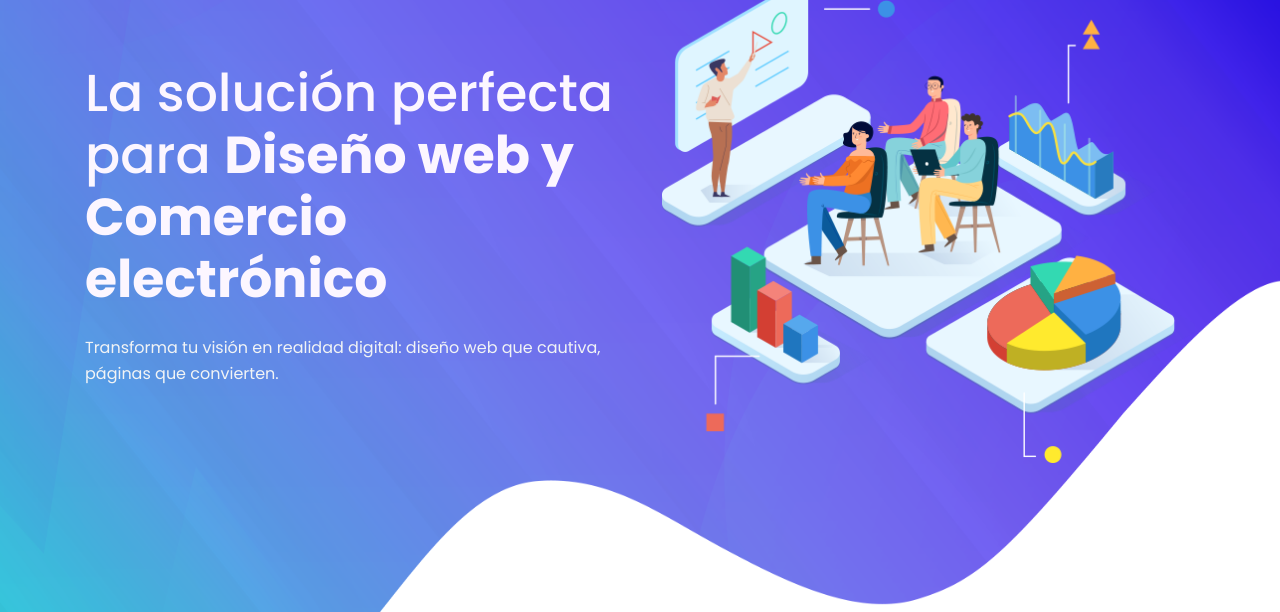
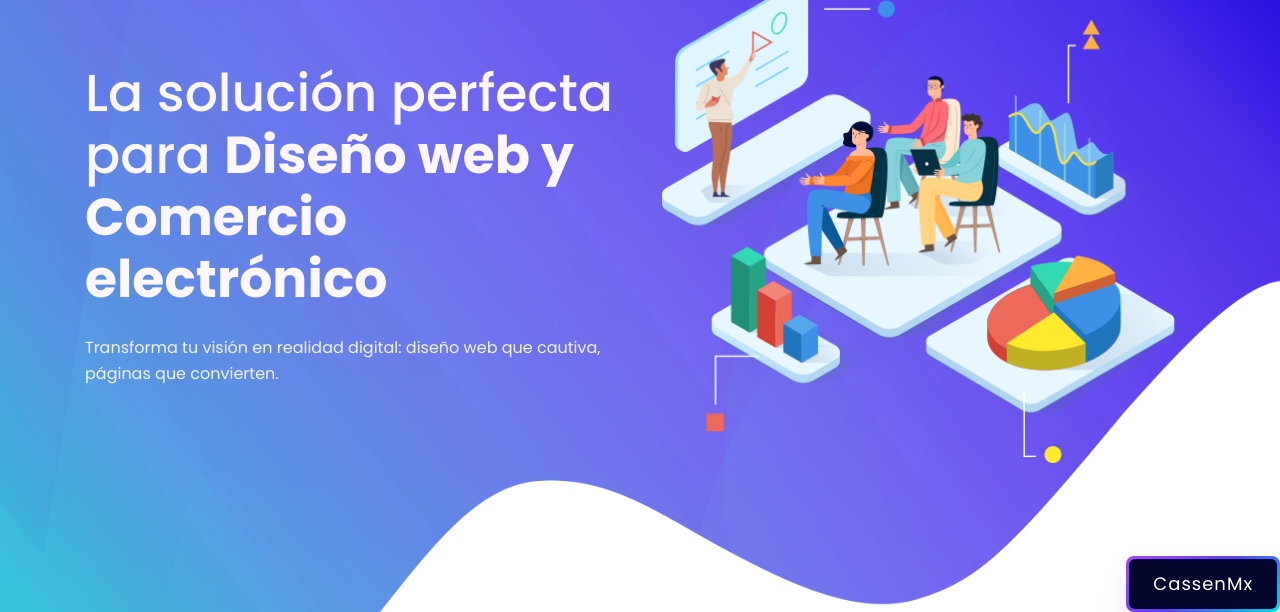
Before and after one commit to JossAdRe/lndgWebEcommerce, a plain HTML site: page LndWebEcommerce/index.html in a window 1280 px wide. Shown: the part 188-800 px from the top of the page. Drawn offline with Linux system fonts and the light colour scheme.

Commit message:
Estilo Boton
Se implemento un boton con un estilo de degradado

```diff
--- /dev/null
+++ b/LndWebEcommerce/assets/css/buton-style.css
@@ -0,0 +1,50 @@
+button {
+    align-items: center;
+    background-image: linear-gradient(144deg,#AF40FF, #5B42F3 50%,#00DDEB);
+    border: 0;
+    border-radius: 8px;
+    box-shadow: rgba(151, 65, 252, 0.2) 0 15px 30px -5px;
+    box-sizing: border-box;
+    color: #FFFFFF;
+    display: flex;
+    font-family: Phantomsans, sans-serif;
+    font-size: 18px;
+    justify-content: center;
+    line-height: 1em;
+    max-width: 100%;
+    min-width: 140px;
+    padding: 3px;
+    text-decoration: none;
+    user-select: none;
+    -webkit-user-select: none;
+    touch-action: manipulation;
+    white-space: nowrap;
+    cursor: pointer;
+    transition: all .3s;
+    position: fixed;
+    bottom: 0;
+    right: 0;
+
+   }
+
+   button:active,
+   button:hover {
+    outline: 0;
+   }
+
+   button span {
+    background-color: rgb(5, 6, 45);
+    padding: 16px 24px;
+    border-radius: 6px;
+    width: 100%;
+    height: 100%;
+    transition: 300ms;
+   }
+
+   button:hover span {
+    background: none;
+   }
+
+   button:active {
+    transform: scale(0.9);
+   }
--- a/LndWebEcommerce/index.html
+++ b/LndWebEcommerce/index.html
@@ -34,6 +34,8 @@
     <link rel="stylesheet" href="assets/css/style.css">
     <!-- Responsive CSS -->
     <link rel="stylesheet" href="assets/css/responsive.css">
+    <!-- Estilo de boton UIVerse-->
+    <link rel="stylesheet" href="assets/css/buton-style.css">
     <!-- HTML5 Shim and Respond.js IE8 support of HTML5 elements and media queries -->
     <!-- WARNING: Respond.js doesn't work if you view the page via file:// -->
     <!--[if lt IE 9]>
@@ -865,6 +867,13 @@
             </div>
         </div>
     </section>
+    <div>
+        <a href="#hero">
+            <button class="estilo-btn">
+                <span class="text">CassenMx</span>
+          </button>
+        </a>
+    </div>
     <!-- /Contact Area -->
 
     <!-- Footer Area -->
```
